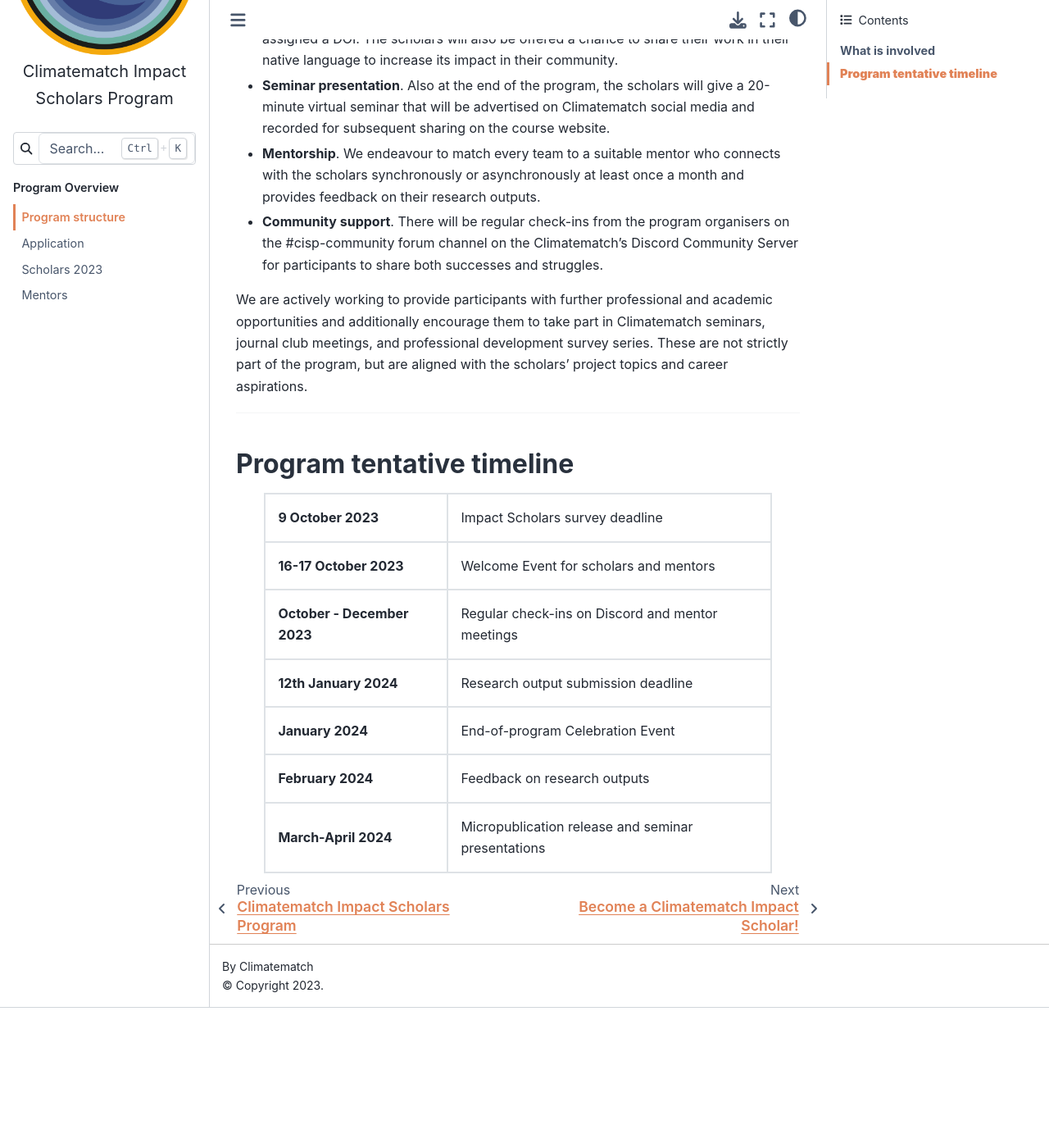
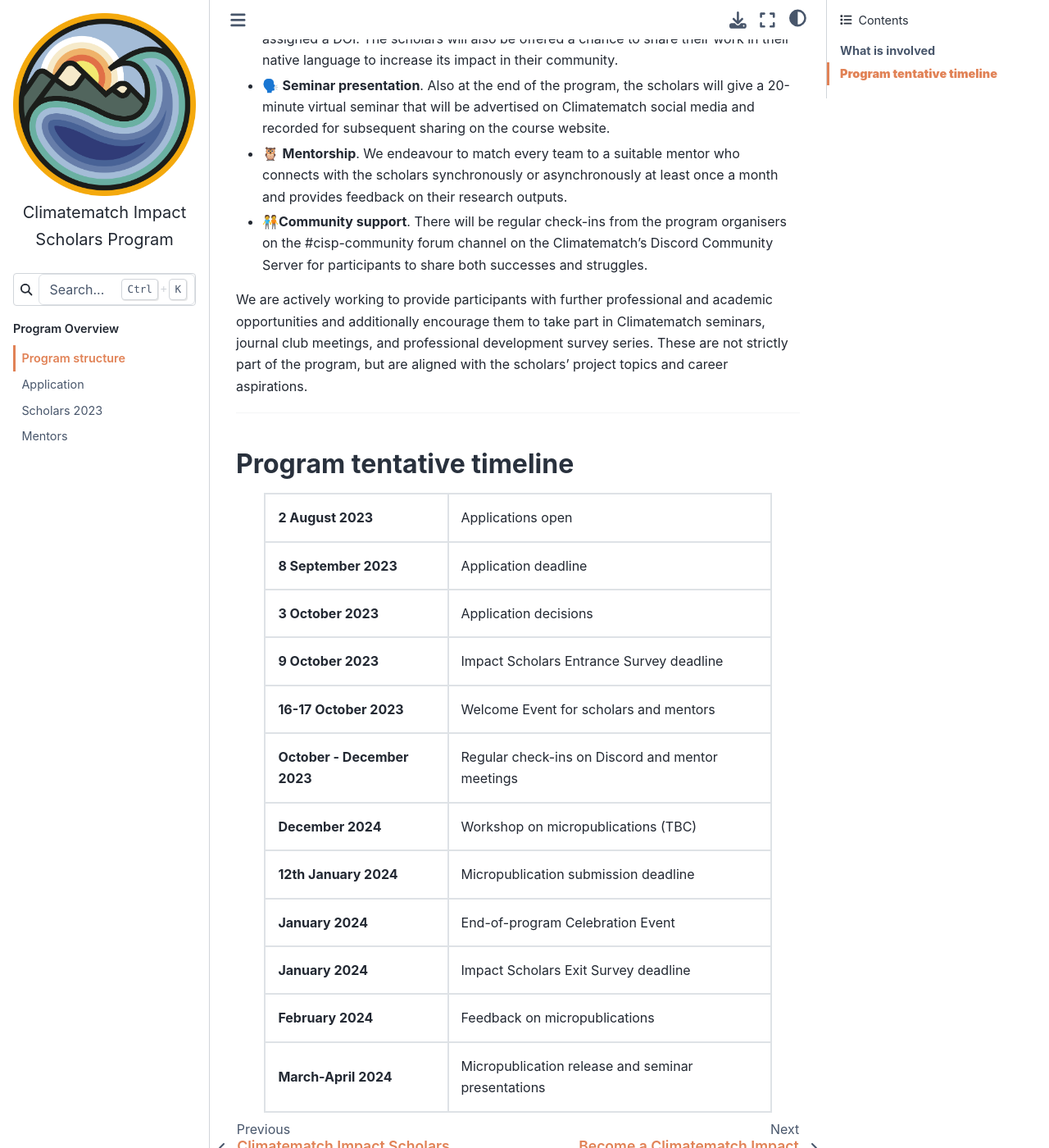
Before and after one commit to neuromatch/impact-scholars, a Jupyter Book: the page built from info/structure.md, in a window 1280 px wide and 1400 px high, scrolled down 588 px. Shown: the whole window at 82% size. Built offline with Jupyter Book 1.0.4 settings and Sphinx 7.4.7 and the Sphinx Book theme 1.1.4, drawn with Linux system fonts in a browser that asks for light colours; before the commit the page ends 1817 px from its top, so only the background shows below that.

Commit message:
Update timeline

```diff
--- a/info/structure.md
+++ b/info/structure.md
@@ -3,15 +3,15 @@
 The Climatematch Impact Scholars program runs between **October 2023** and **January 2024**.
 
 ## **What is involved**
-- **Computing resources**. Thanks to our partnership with [2i2c](https://2i2c.org/), selected groups will be provided with continued access to the Climatematch JupyterHub until the end of the program with a possibility of further extension if the scholars and their mentor are interested in working towards a peer-reviewed publication.
+- 💻**Computing resources**. Thanks to our partnership with [2i2c](https://2i2c.org/), selected groups will be provided with continued access to the Climatematch JupyterHub until the end of the program with a possibility of further extension if the scholars and their mentor are interested in working towards a peer-reviewed publication.
 
-- **Citable micropublication**. At the end of the program, the scholars will write up their results in a micropublication that will be publicized on the program website and assigned a DOI. The scholars will also be offered a chance to share their work in their native language to increase its impact in their community.
+- 📝 **Citable micropublication**. At the end of the program, the scholars will write up their results in a micropublication that will be publicized on the program website and assigned a DOI. The scholars will also be offered a chance to share their work in their native language to increase its impact in their community.
 
-- **Seminar presentation**. Also at the end of the program, the scholars will give a 20-minute virtual seminar that will be advertised on Climatematch social media and recorded for subsequent sharing on the course website.
+- 🗣️ **Seminar presentation**. Also at the end of the program, the scholars will give a 20-minute virtual seminar that will be advertised on Climatematch social media and recorded for subsequent sharing on the course website.
 
-- **Mentorship**. We endeavour to match every team to a suitable mentor who connects with the scholars synchronously or asynchronously at least once a month and provides feedback on their research outputs.
+- 🦉 **Mentorship**. We endeavour to match every team to a suitable mentor who connects with the scholars synchronously or asynchronously at least once a month and provides feedback on their research outputs.
 
-- **Community support**. There will be regular check-ins from the program organisers on the #cisp-community forum channel on the Climatematch's Discord Community Server for participants to share both successes and struggles.
+- 🧑‍🤝‍🧑**Community support**. There will be regular check-ins from the program organisers on the #cisp-community forum channel on the Climatematch's Discord Community Server for participants to share both successes and struggles.
 
 We are actively working to provide participants with further professional and academic opportunities and additionally encourage them to take part in Climatematch seminars, journal club meetings, and professional development survey series. These are not strictly part of the program, but are aligned with the scholars' project topics and career aspirations.
 
@@ -19,8 +19,20 @@ We are actively working to provide participants with further professional and ac
 ## **Program tentative timeline**
 <table style="width:90%">
 <tr>
+    <td><b>2 August 2023</b></td>
+    <td>Applications open</td>
+</tr>
+<tr>
+    <td><b>8 September 2023</b></td>
+    <td>Application deadline</td>
+</tr>
+<tr>
+    <td><b>3 October 2023</b></td>
+    <td>Application decisions</td>
+</tr>
+<tr>
     <td><b>9 October 2023</b></td>
-    <td>Impact Scholars survey deadline</td>
+    <td>Impact Scholars Entrance Survey deadline</td>
 </tr>
 <tr>
     <td><b>16-17 October 2023</b></td>
@@ -31,16 +43,24 @@ We are actively working to provide participants with further professional and ac
     <td>Regular check-ins on Discord and mentor meetings</td>
 </tr>
 <tr>
+    <td><b>December 2024</b></td>
+    <td>Workshop on micropublications (TBC)</td>
+</tr>
+<tr>
     <td><b>12th January 2024</b></td>
-    <td>Research output submission deadline</td>
+    <td>Micropublication submission deadline</td>
 </tr>
 <tr>
     <td><b>January 2024</b></td>
     <td>End-of-program Celebration Event</td>
 </tr>
 <tr>
+    <td><b>January 2024</b></td>
+    <td>Impact Scholars Exit Survey deadline</td>
+</tr>
+<tr>
     <td><b>February 2024</b></td>
-    <td>Feedback on research outputs</td>
+    <td>Feedback on micropublications</td>
 </tr>
 <tr>
     <td><b>March-April 2024</b></td>
```
